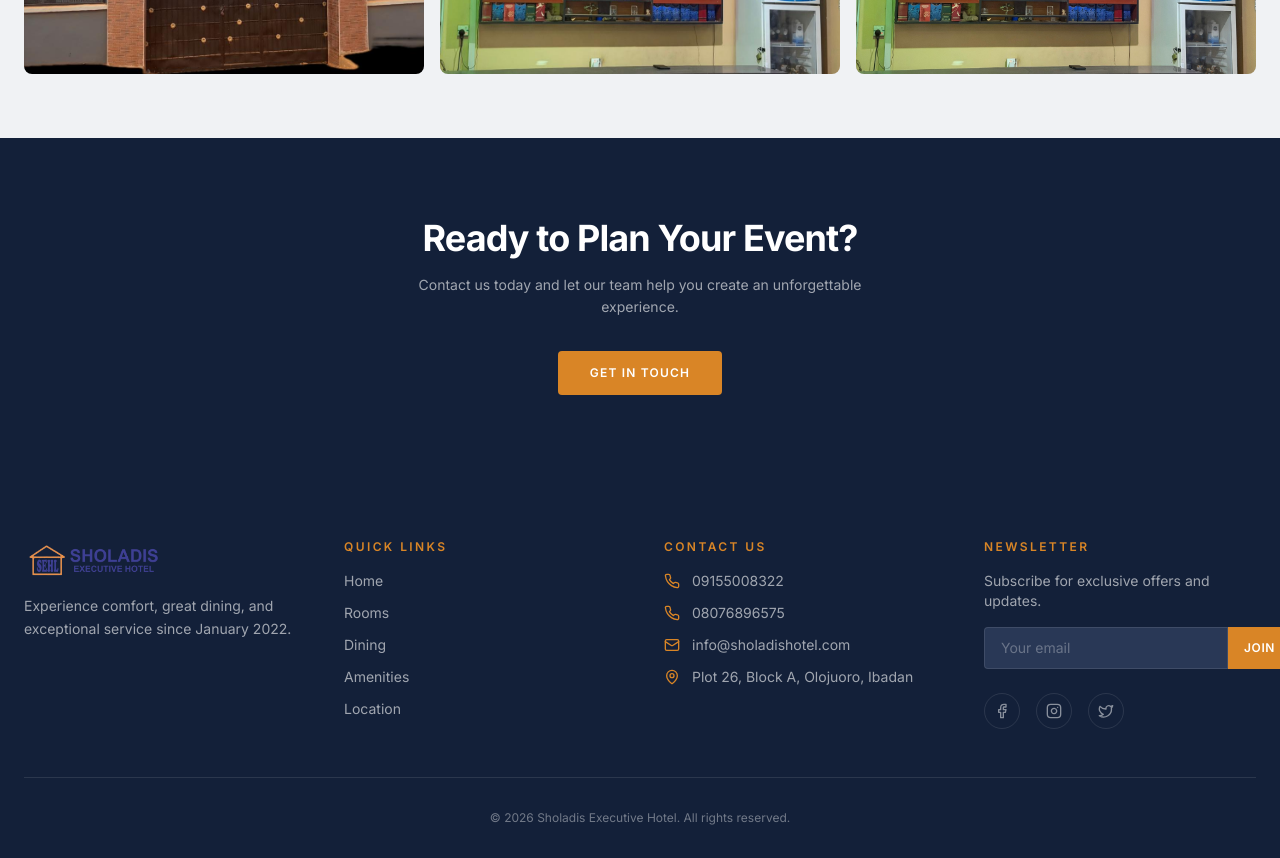
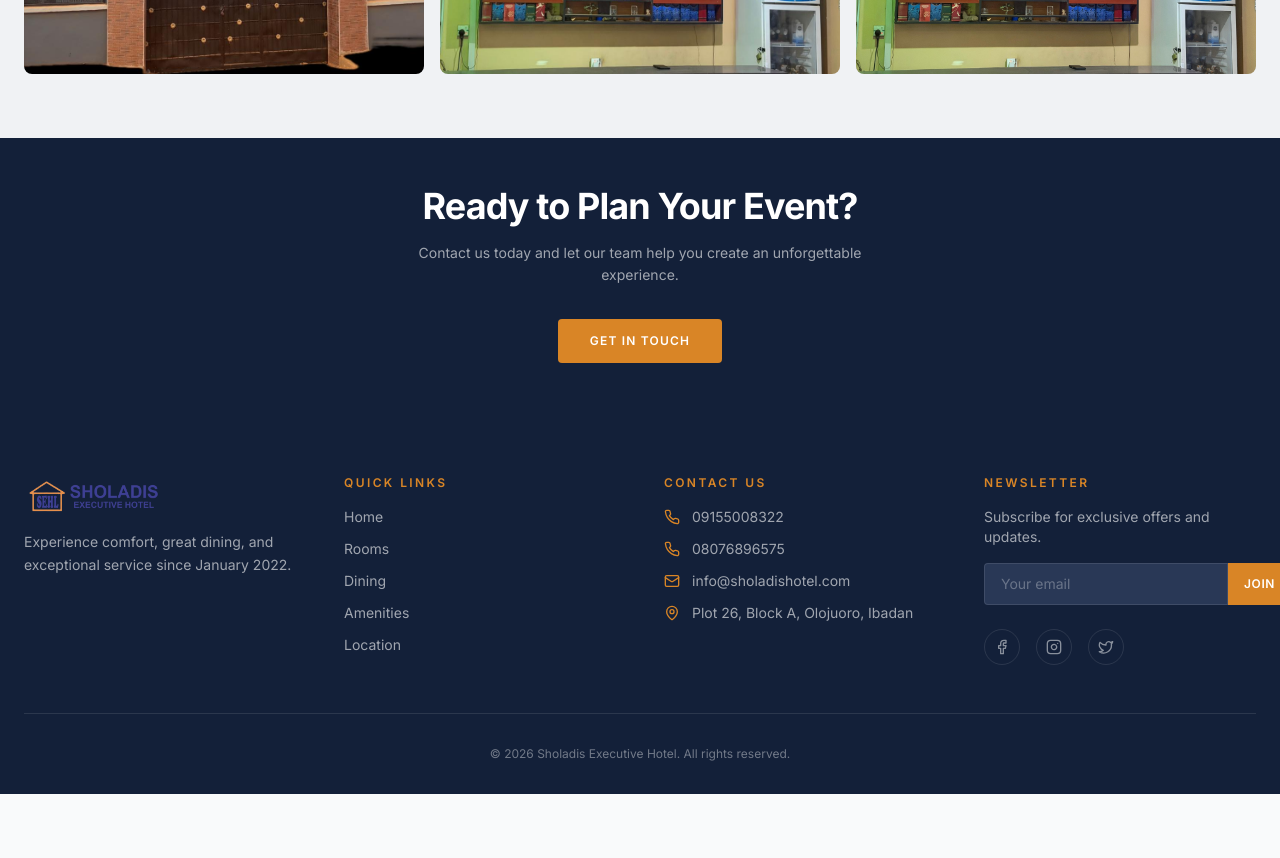
Before and after one commit to Jo-shua09/Sholadis-Executive-Hotel, a React (Vite) app: page /event in a window 1280 px wide. Shown: the part 1820-2678 px from the top of the page. After the commit the page ends 2614 px from the top, so only its background shows below. Built offline with nearby package versions, Linux system fonts and the light colour scheme; the HTML template or start-up script is replaced by a standard one.

Commit message:
Reduce padding in CTA sections for Events and Services pages for improved layout

```diff
--- a/src/pages/Event.tsx
+++ b/src/pages/Event.tsx
@@ -141,7 +141,7 @@ const Event = () => {
       </section>
 
       {/* CTA */}
-      <section className="bg-navy py-20">
+      <section className="bg-navy py-12">
         <div className="container mx-auto px-6 text-center">
           <motion.div initial={{ opacity: 0, y: 30 }} whileInView={{ opacity: 1, y: 0 }} viewport={{ once: true }} transition={{ duration: 0.7 }}>
             <h2 className="text-3xl font-bold tracking-tight text-accent-foreground sm:text-4xl">Ready to Plan Your Event?</h2>
--- a/src/pages/Services.tsx
+++ b/src/pages/Services.tsx
@@ -163,7 +163,7 @@ const Services = () => {
       </section>
 
       {/* Room Pricing CTA */}
-      <section className="bg-navy py-20">
+      <section className="bg-navy py-12">
         <div className="container mx-auto px-6 text-center">
           <motion.div initial={{ opacity: 0, y: 30 }} whileInView={{ opacity: 1, y: 0 }} viewport={{ once: true }} transition={{ duration: 0.7 }}>
             <h2 className="text-3xl font-bold tracking-tight text-accent-foreground sm:text-4xl">Room Rates</h2>
```
